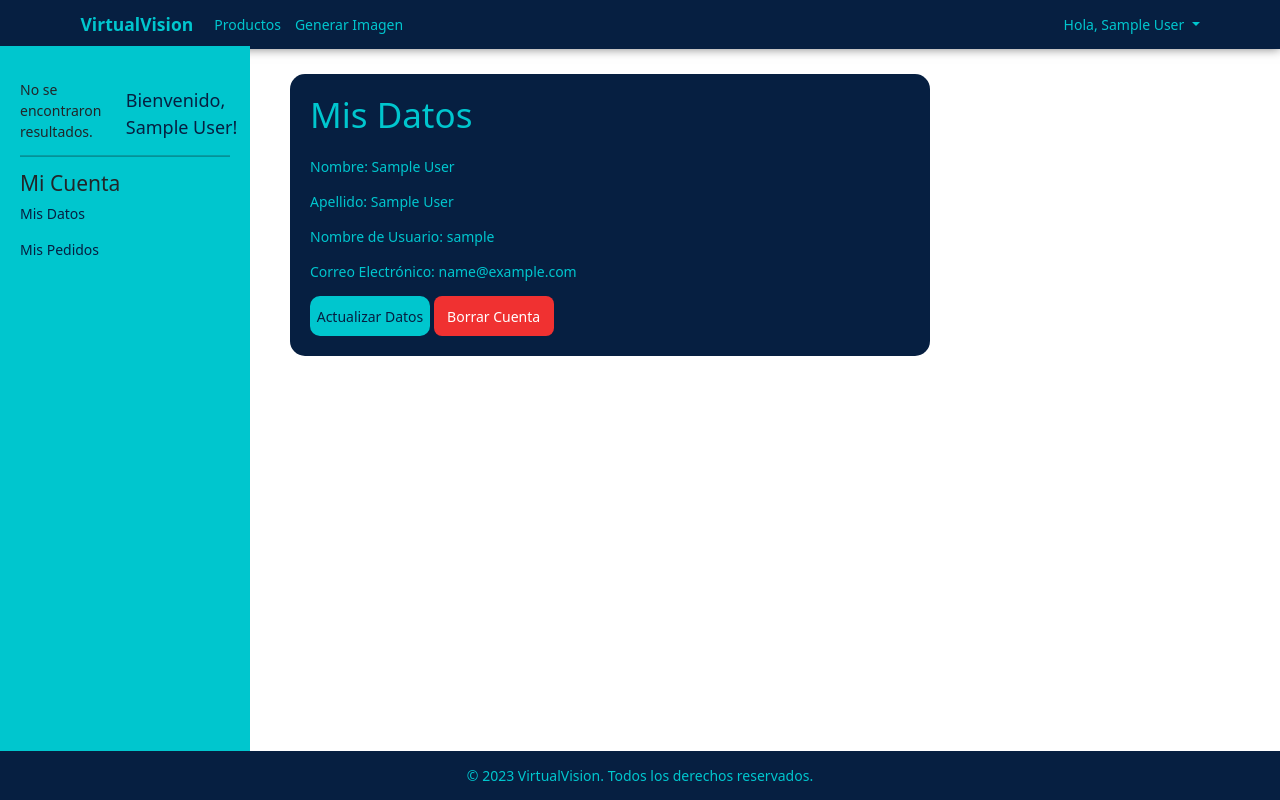
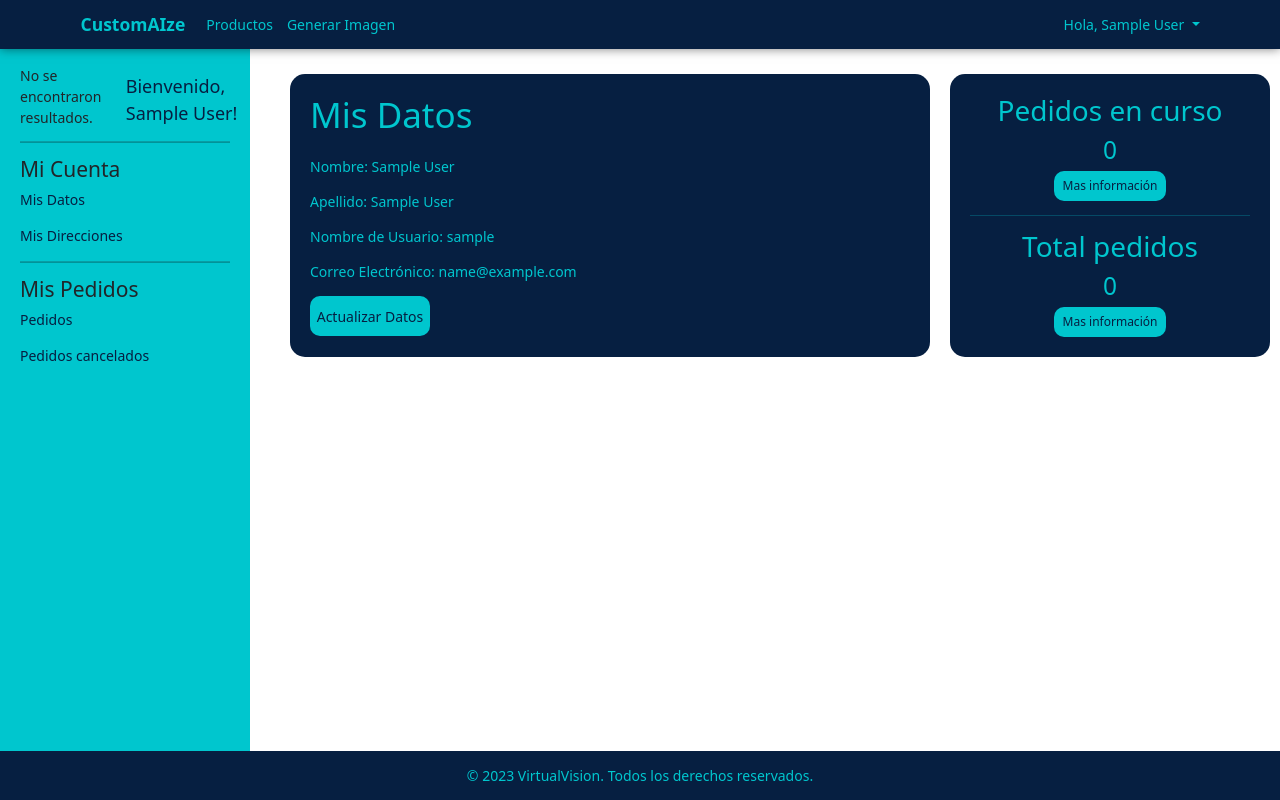
Before and after one commit to l3lackJack/DAW2324_S3_E1, a PHP site: page /Vistes/perfil.php in a window 1280 px wide. Run offline with PHP 8.4, Linux system fonts and the light colour scheme; the visitor is signed in with stand-in values (Sample User, id 1); data that the repository does not hold is empty; some libraries are stand-ins or nearby versions.

Commit message:
ultims retocs de estils i de la pagina perfil

```diff
--- a/Aplicatiuweb/Vistes/navbar.php
+++ b/Aplicatiuweb/Vistes/navbar.php
@@ -12,7 +12,7 @@
 <body>
     <nav class="navbar navbar-expand-lg">
         <div class="container">
-            <a class="navbar-brand"href="/"><b>VirtualVision</b></a>
+            <a class="navbar-brand"href="/"><b>CustomAIze</b></a>
             <button class="navbar-toggler" type="button" data-bs-toggle="collapse" data-bs-target="#navbarNav"
                 aria-controls="navbarNav" aria-expanded="false" aria-label="Toggle navigation">
                 <span class="navbar-toggler-icon"></span>
--- a/Aplicatiuweb/Vistes/perfil.php
+++ b/Aplicatiuweb/Vistes/perfil.php
@@ -16,15 +16,15 @@ if(!isset($_SESSION['usuario_nombre'])) {
 <link rel="stylesheet" href="/bootstrap/css/perfil.scss">
 <script>
         function validarFormulario() {
-            var nombre = document.getElementById('nombre').value.trim();
+            var nombre = document.getElementById('username').value.trim();
             var email = document.getElementById('email').value.trim();
 
-            document.getElementById('nombre').style.backgroundColor = 'white';
+            document.getElementById('username').style.backgroundColor = 'white';
             document.getElementById('email').style.backgroundColor = 'white';
 
             if (nombre === '') {
                 mostrarError('Por favor, complete el campo Nombre.');
-                document.getElementById('nombre').style.backgroundColor = 'rgba(255, 0, 0, 0.2)';
+                document.getElementById('username').style.backgroundColor = 'rgba(255, 0, 0, 0.2)';
                 return false;
             }
 
@@ -96,12 +96,20 @@ if(!isset($_SESSION['usuario_nombre'])) {
                 <h4>Mi Cuenta</h4>
                 <li class="nav-item">
                     <a href="#mis-datos">Mis Datos</a>
-                    <a href="">Mis Pedidos</a>
+                    <a href="">Mis Direcciones</a>
+                </li>
+            </ul>
+            <hr>
+            <ul class="nav nav-pills flex-column">
+                <h4>Mis Pedidos</h4>
+                <li class="nav-item">
+                    <a href="">Pedidos</a>
+                    <a href="">Pedidos cancelados</a>
                 </li>
             </ul>
         </div>
     </div>
-
+        <div class="container-perfil">
         <div class="content">
             <h1>Mis Datos</h1>
             <div class="profile-container">
@@ -111,11 +119,12 @@ if(!isset($_SESSION['usuario_nombre'])) {
                 <p>Correo Electrónico: <?php echo htmlspecialchars($_SESSION['usuario_email'], ENT_QUOTES, 'UTF-8'); ?></p>
 
                 <button type="button" class="glow-on-hover" onclick="toggleUpdateForm()">Actualizar Datos</button>
-                <button type="submit" id="cerrar_sesion" name="borrar_cuenta" class="borrar_cuenta">Borrar Cuenta</button>
+
                 <div class="overlay" id="overlay" onclick="cerrarUpdateForm()"></div>
                 <div class="update-datos" id="updateFormContainer" style="display: none;">
-                    <h2>Actualizar Datos</h2>
+                    <h2>Configuración de la Cuenta</h2>
                     <form method="post" action="/Controladors/controlador_perfil.php" onsubmit="return validarFormulario()">
+                        <h5>Actualizar Datos</h5>
                         <div class="mb-3 justify-content-center">
                             <label for="nombre" class="form-label">Nombre de Usuario</label>
                             <input type="text" class="form-control" id="username" name="username" value="<?php echo htmlspecialchars($_SESSION['usuario_username'], ENT_QUOTES, 'UTF-8'); ?>">
@@ -125,11 +134,30 @@ if(!isset($_SESSION['usuario_nombre'])) {
                             <input type="email" class="form-control" id="email" name="email" value="<?php echo htmlspecialchars($_SESSION['usuario_email'], ENT_QUOTES, 'UTF-8'); ?>">
                         </div>
 
-                        <button type="submit" class="btn btn-primary update">Actualizar</button>
+                        <button type="submit" class="btn btn-primary">Actualizar</button>
+                        <button type="submit" id="cerrar_sesion" name="borrar_cuenta" class="btn btn-danger end-0 me-5">Borrar Cuenta</button>
+
                         <div id="mensaje-error" class="alert alert-danger" style="display: none;"></div>
                     </form>
                 </div>
             </div>
+
+        </div>
+        <div class="content-1">
+            <h2>Pedidos en curso</h2>
+            <div class="profile-container-2">
+                <h3>0</h3>
+                <button class="pedidos">Mas información</button>
+            </div>
+            <hr>
+            <h2>Total pedidos</h2>
+            <div class="profile-container-2">
+                <h3>0</h3>
+                <button class="pedidos">Mas información</button>
+            </div>
+        </div>
+
+        </div>
         </div>
 
     <?php include 'footer.php'; ?>
--- a/Aplicatiuweb/bootstrap/css/perfil.css
+++ b/Aplicatiuweb/bootstrap/css/perfil.css
@@ -8,6 +8,7 @@ nav{
     background-color: #061f41;
     color: #00c6ce;
     box-shadow: 0 0 10px rgba(0, 0, 0, 0.5);
+    z-index: 2;
 }
 .container a{
     color:#00c6ce;
@@ -16,6 +17,7 @@ nav{
 footer{
     background-color: #061f41;
     color: #00c6ce;
+    z-index: 2;
 }
 .sidebar{
     width: 250px;
@@ -23,11 +25,15 @@ footer{
     background-color: #00c6ce;
     padding: 20px;
     box-sizing: border-box;
-    height: 100%;
+    height: 100vh;
     position: fixed;
-    margin-top: 3.6%;
+    top: 0;
     display: flex;
     flex-direction: column;
+    z-index: 1;
+}
+.container-perfil{
+    display: flex;
 }
 
 .content {
@@ -39,6 +45,17 @@ footer{
     background-color: #061f41;
     color: #00c6ce;
     border-radius: 15px;
+}
+.content-1 {
+    margin-left: 20px; /* Ajusta esto según el ancho de la barra lateral */
+    margin-top: 25px;
+    width: 25%;
+    padding: 20px;
+    align-items: center;
+    background-color: #061f41;
+    color: #00c6ce;
+    border-radius: 15px;
+    text-align: center;
 }
 
 .sidebar a {
@@ -53,6 +70,7 @@ footer{
     display: flex;
     flex-direction: column;
     align-items: flex-start; /* Ajusta según sea necesario */
+    margin-top: 15%;
 }
 .sidebar-content hr{
     width: 100%;
@@ -193,6 +211,63 @@ footer{
     justify-content: space-between;
     align-items: center;
 }
+.pedidos {
+    width: 40%;
+    height: 30px;
+    border: none;
+    outline: none;
+    color: #061f41;
+    background: #00c6ce;
+    cursor: pointer;
+    position: relative;
+    z-index: 0;
+    border-radius: 15px;
+    font-size: 12px;
+}
+.pedidos:hover{
+    color: white;
+}
+
+.pedidos:before {
+    content: '';
+    background: linear-gradient(45deg, #ff0000, #ff7300, #fffb00, #48ff00, #00ffd5, #002bff, #7a00ff, #ff00c8, #ff0000);
+    position: absolute;
+    top: -2px;
+    left:-2px;
+    background-size: 400%;
+    z-index: -1;
+    filter: blur(5px);
+    width: calc(100% + 4px);
+    height: calc(100% + 4px);
+    animation: glowing 20s linear infinite;
+    opacity: 0;
+    transition: opacity .3s ease-in-out;
+    border-radius: 10px;
+}
+
+.pedidos:active {
+    color: #000
+}
+
+.pedidos:active:after {
+    background: transparent;
+}
+
+.pedidos:hover:before {
+    opacity: 1;
+}
+
+.pedidos:after {
+    z-index: -1;
+    content: '';
+    position: absolute;
+    width: 100%;
+    height: 100%;
+    background: #00c6ce;
+    left: 0;
+    top: 0;
+    border-radius: 10px;
+}
 
 .mi-perfil {
     align-self: flex-end;
```
